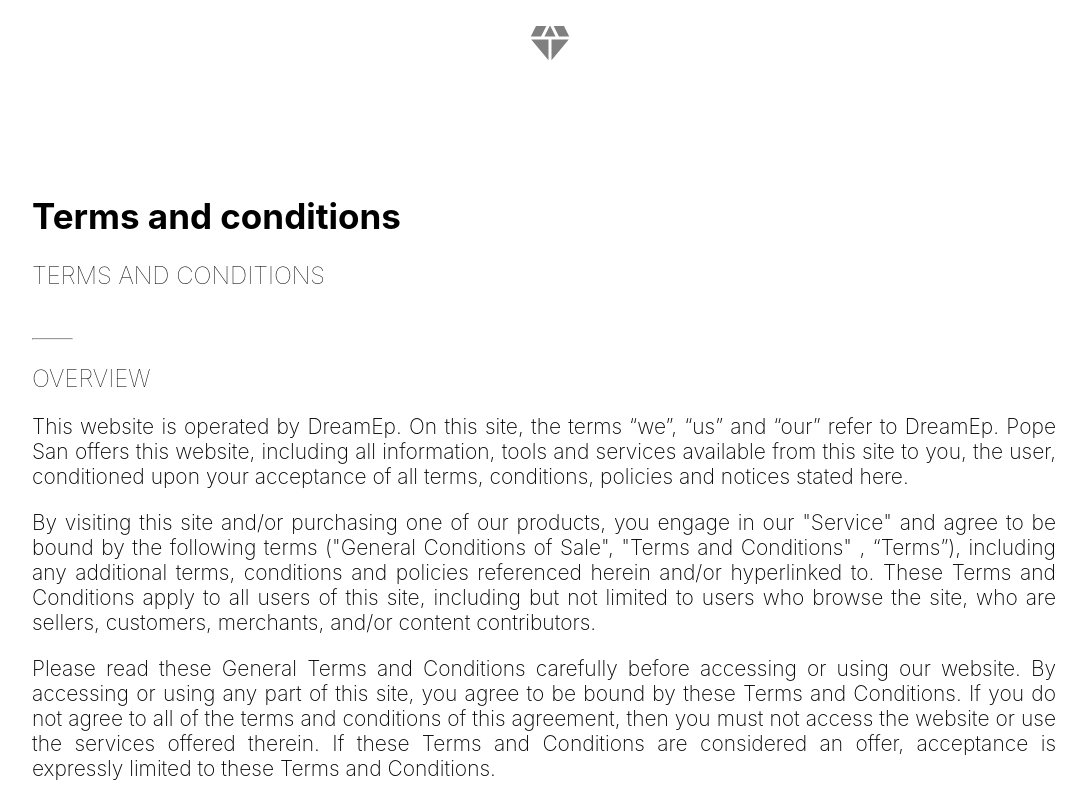
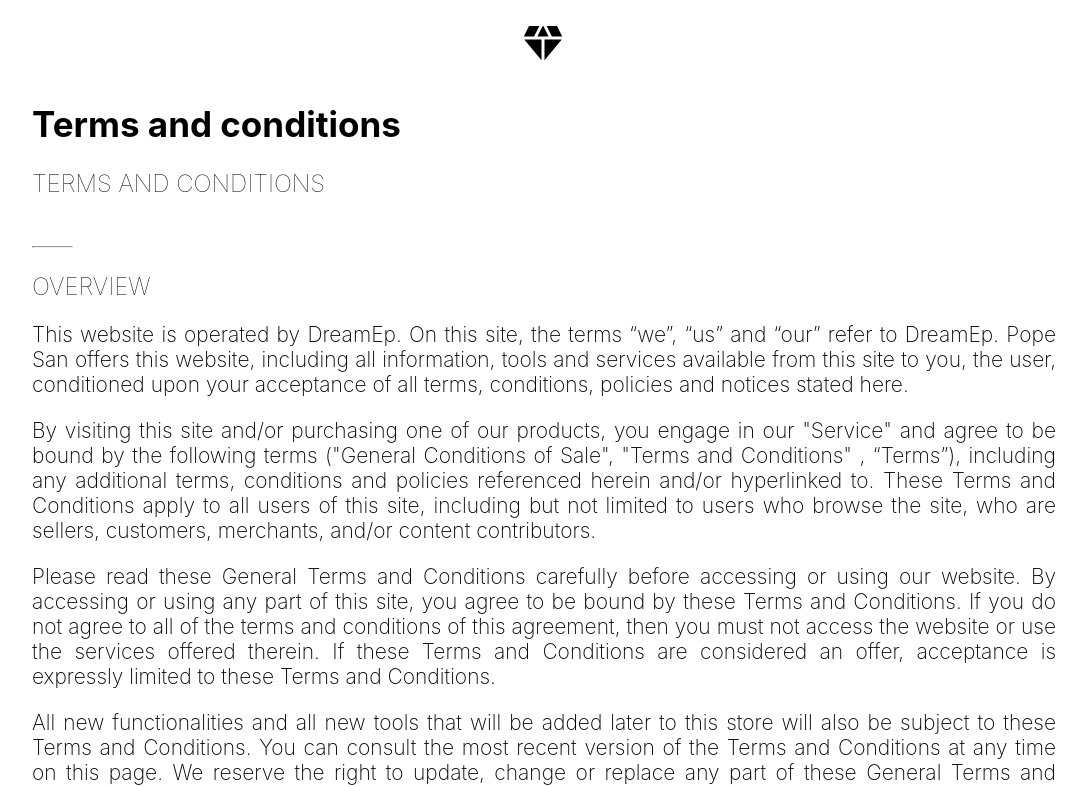
Before and after one commit to DreamEp/photography, a React (Create React App) app: page /terms-and-conditions in a window 1280 px wide. Shown: the top 787 px of the page, without its empty margins (96-1182 px from the left). Built offline with nearby package versions, Linux system fonts and the light colour scheme.

Commit message:
Footer & Header changement

```diff
--- a/src/components/Footer.js
+++ b/src/components/Footer.js
@@ -1,5 +1,7 @@
 import React from 'react';
 import './footer.css';
+import { NavLink } from 'react-router-dom';
+
 
 const Footer = () => {
     return(
@@ -46,7 +48,7 @@
             <hr/>
             <div className="row">
                 <p className="col-sm">
-                    &copy; {new Date().getFullYear()} DreamEp INC | All rights reserved | <a href="" target="_blank">Privacy Policy</a> | <a href="/about/about_team.htm" target="_blank">Terms of Service</a>
+                    &copy; {new Date().getFullYear()} DreamEp INC | All rights reserved | <NavLink to='/privacy-policy' >Privacy Policy</NavLink> |  <NavLink to='/terms-and-conditions' >Terms and Conditions</NavLink>
                 </p>
             </div>
         </div>
--- a/src/components/Gallery.js
+++ b/src/components/Gallery.js
@@ -91,7 +91,6 @@
             getImg(imgSrc, index);
             setTempingId(index-1);
         }
-
     }
 
     // Create an afk checker if the user is inactive on the image show, to hide or not the arrows
@@ -140,8 +139,6 @@
                     </div>
                 )
             })}
-            <BackToTopButton />
-
         </div>
         </>
     )
--- a/src/components/Header.js
+++ b/src/components/Header.js
@@ -1,17 +1,40 @@
-import React from 'react';
+import { useEffect, useState } from 'react';
 import './header.css';
 import { NavLink } from 'react-router-dom';
 import DiamondIcon from '@mui/icons-material/Diamond';
+import { useLocation } from 'react-router-dom'
+
 
 const Header = () => {
-    return(
-        <div className="main-header">
+    const [home, setHome] = useState(true);
+    const [logo, setLogo] = useState(false);
+
+    /*
+    const location = useLocation();
+    console.warn(location.pathname);
+    if(location.pathname != "/"){
+        setHome(false);
+    }*/
+
+    useEffect(() => {
+        window.addEventListener("scroll", () => {
+            if(window.scrollY < 30){
+
+                setLogo(true);
+            }
+            else{
+                setLogo(false);
+            }
+        })
+    }, [])
+
+    return <div className={home ? "main-header" : "header"}>
+        {logo && (
             <NavLink className="navigation" to='/'>
                 <DiamondIcon className="logo"/>
             </NavLink>
-
-        </div>
-    )
+        )}
+    </div>
 }
 
 export default Header;
--- a/src/components/header.css
+++ b/src/components/header.css
@@ -1,7 +1,18 @@
 .main-header{
     color: Gray;
-    background-color: White;
-    position: relative;
+    background-color: transparent;
+    position: fixed;
+    display: block;
+    top: 0;
+    width: 100%;
+    padding-top: 2em;
+    padding-bottom: 2em;
+}
+
+.header{
+    color: Gray;
+    background-color: black;
+    display: block;
     top: 0;
     width: 100%;
     padding-top: 2em;
@@ -9,18 +20,19 @@
 }
 
 .navigation:link {
-    color: Gray;
+    color: Black;
 }
 
 .navigation:visited {
-    color: Gray;
+    color: Black;
 }
 
 
 .logo{
     transform: scale(2);
     position: relative;
-    left: 49.5%;
+    left: 49%;
+    z-index: -999;
 }
 
 .logo:hover {
```
Also changed, not shown: src/components/footer.css (indentation only).
